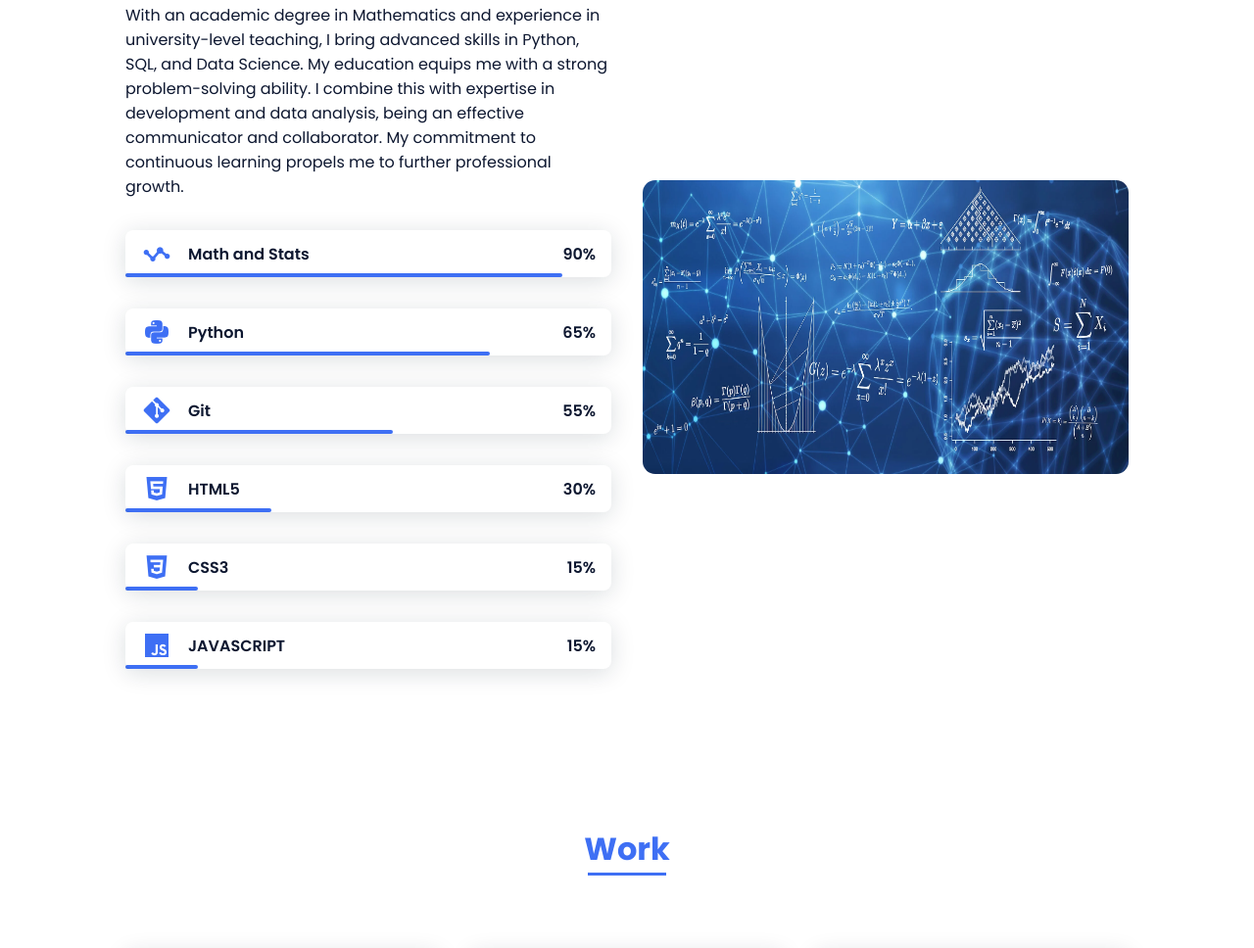
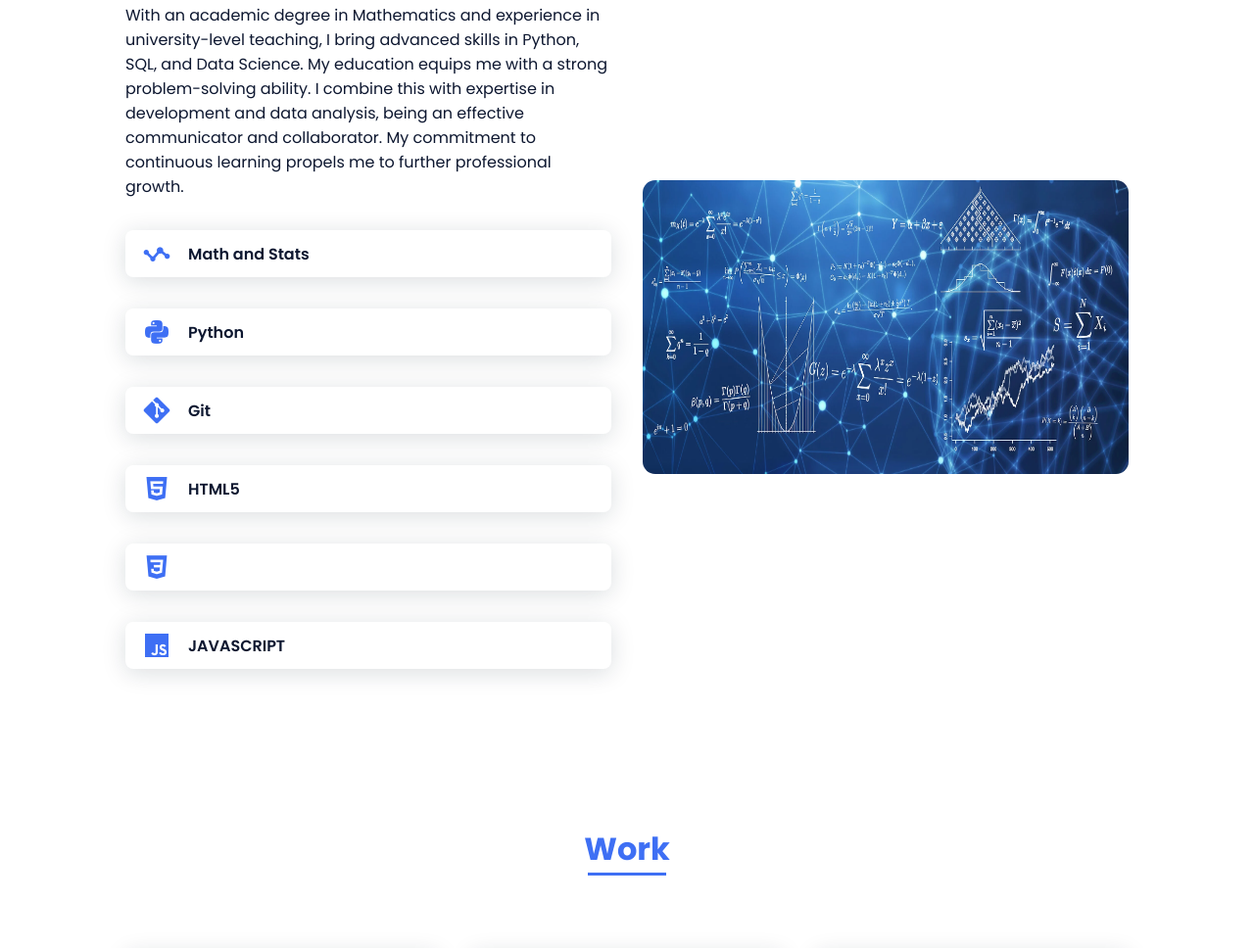
Before and after one commit to Jeroneder/Jeroneder.github.io, a plain HTML site: page index.html in a window 1280 px wide. Shown: the part 1547-2515 px from the top of the page at 98% size. Drawn offline with nearby package versions, Linux system fonts and the light colour scheme.

Commit message:
Remove %

```diff
--- a/assets/css/styles.css
+++ b/assets/css/styles.css
@@ -292,22 +292,22 @@ img {
   z-index: var(--z-back);
 }
 .skills__html {
-  width: 30%;
+
 }
 .skills__css {
-  width: 15%;
+
 }
 .skills__js {
-  width: 15%;
+
 }
 .skills__Py {
-  width: 75%;
+
 }
 .skills__Git {
-  width: 55%;
+
 }
 .skills__MS {
-  width: 90%;
+
 }
 .skills__img {
   border-radius: 0.8rem;
--- a/index.html
+++ b/index.html
@@ -103,7 +103,7 @@
 
                             </div>
                             <div>
-                                <span class="skills__percentage">90%</span>
+                                <span class="skills__percentage"></span>
                             </div>
                         </div>
                         <div class="skills__data">
@@ -116,7 +116,7 @@
 
                             </div>
                             <div>
-                                <span class="skills__percentage">65%</span>
+                                <span class="skills__percentage"></span>
                             </div>
                         </div>
                         <div class="skills__data">
@@ -128,7 +128,7 @@
 
                             </div>
                             <div>
-                                <span class="skills__percentage">55%</span>
+                                <span class="skills__percentage"></span>
                             </div>
                         </div>
                         <div class="skills__data">
@@ -140,19 +140,19 @@
 
                             </div>
                             <div>
-                                <span class="skills__percentage">30%</span>
+                                <span class="skills__percentage"></span>
                             </div>
                         </div>
                         <div class="skills__data">
                             <div class="skills__names">
                                 <i class='bx bxl-css3 skills__icon'></i>
-                                <span class="skills__name">CSS3</span>
+                                <span class="skills__name"></span>
                             </div>
                             <div class="skills__bar skills__css">
 
                             </div>
                             <div>
-                                <span class="skills__percentage">15%</span>
+                                <span class="skills__percentage"></span>
                             </div>
                         </div>
                         <div class="skills__data">
@@ -164,7 +164,7 @@
 
                             </div>
                             <div>
-                                <span class="skills__percentage">15%</span>
+                                <span class="skills__percentage"></span>
                             </div>
                         </div>
 
```
